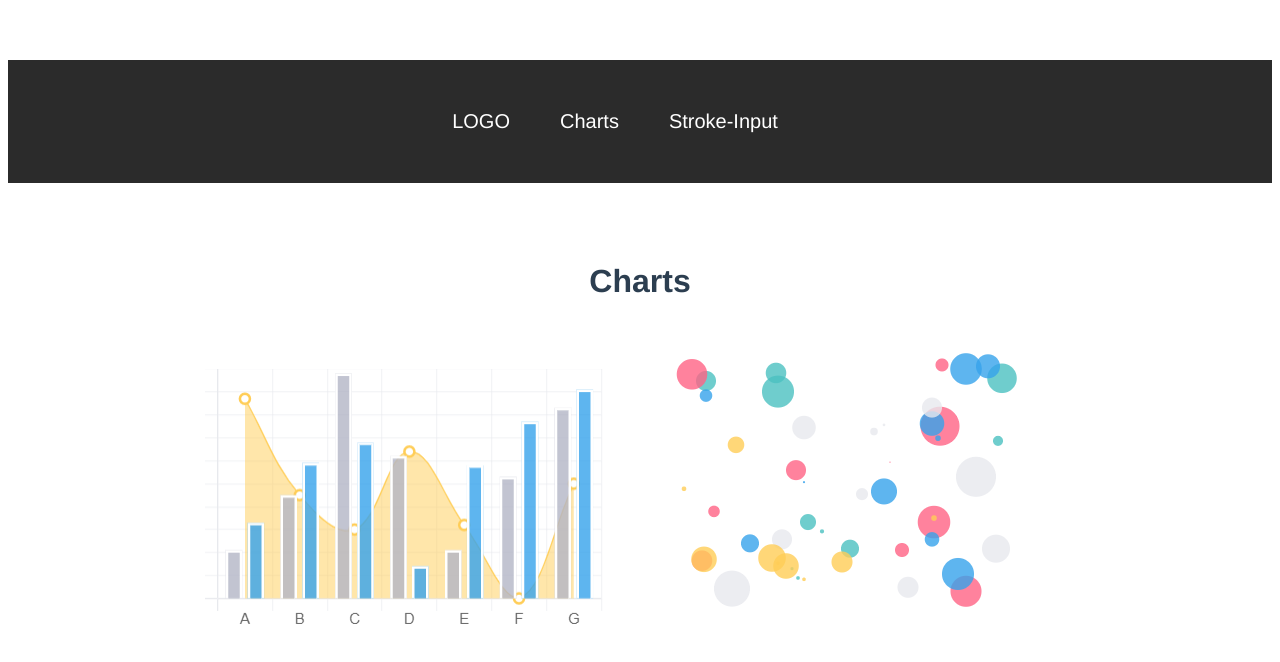
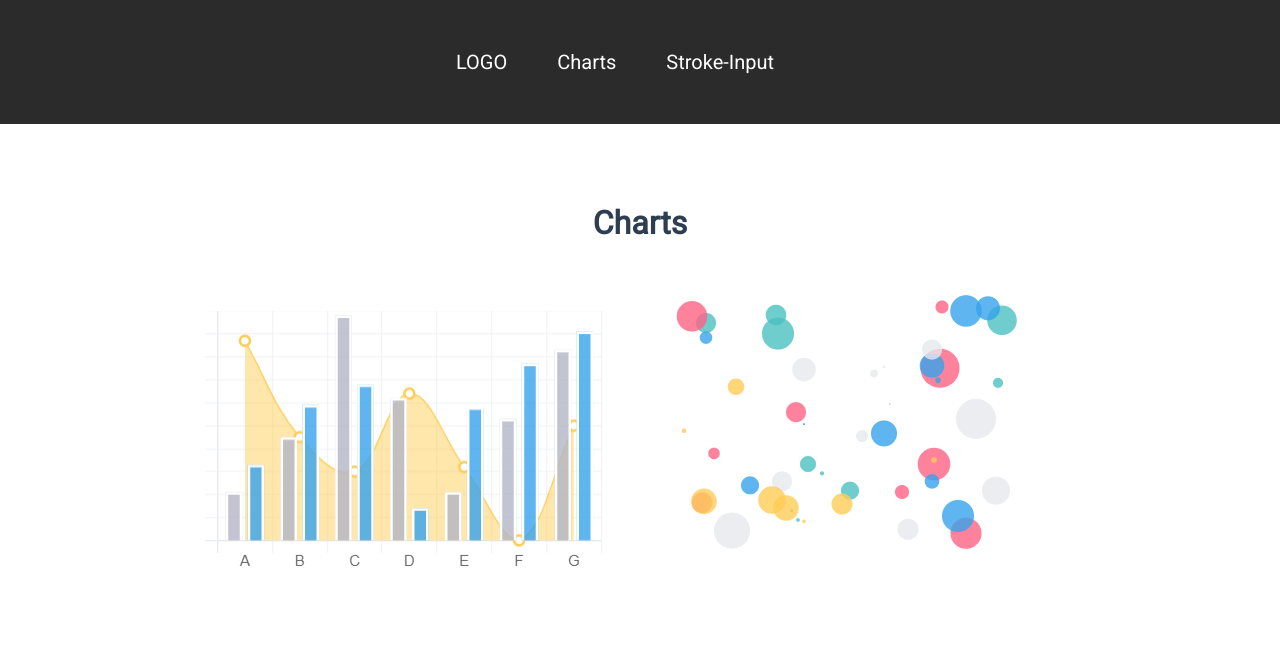
Before and after one commit to konradpersson/prone2stroke, a Vue app in the folder frontend/: page / in a window 1280 px wide. Shown: the top 662 px of the page. Built offline with nearby package versions, Linux system fonts and the light colour scheme.

Commit message:
Font set for whole page and removed margin for body.

```diff
--- a/frontend/src/index.css
+++ b/frontend/src/index.css
@@ -1,8 +1,15 @@
+@import url('https://fonts.googleapis.com/css2?family=Roboto&display=swap');
+
 #app {
-  font-family: Avenir, Helvetica, Arial, sans-serif;
+  font-family: "Roboto";
   -webkit-font-smoothing: antialiased;
   -moz-osx-font-smoothing: grayscale;
   text-align: center;
   color: #2c3e50;
-  margin-top: 60px;
+  margin-top: 0;
+  box-sizing: border-box;
 }
+
+body{
+  margin: 0;
+}
```
